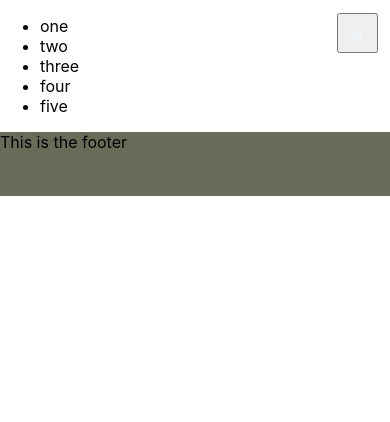
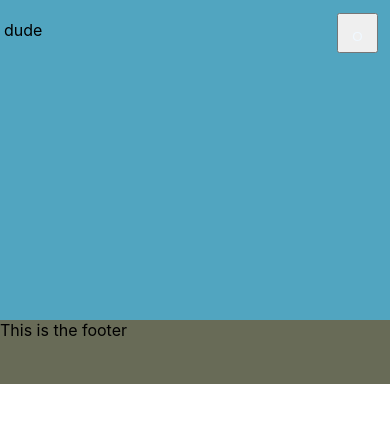
Before and after one commit to chingu-voyages/v33-bears-team-10, a Next.js app: page /QuizSelection in a window 390 px wide. Shown: the top 422 px of the page. Built offline with nearby package versions, Linux system fonts and the light colour scheme.

Commit message:
initial quiz selection page

```diff
--- /dev/null
+++ b/components/sections/QuizCard.tsx
@@ -0,0 +1,11 @@
+import React from 'react';
+import styles from '../../styles/QuizSelection.module.scss';
+//TODO: make a quiz selection card component import that to here and place it
+const QuizCard = (props: any) => {
+  return (
+    <div className={styles.card}>
+      <p>dude</p>
+    </div>
+  );
+};
+export default QuizCard;
--- a/pages/QuizSelection.tsx
+++ b/pages/QuizSelection.tsx
@@ -1,15 +1,13 @@
+import QuizSelectionSection from '../components/sections/QuizCard';
 import React from 'react';
+import QuizCard from '../components/sections/QuizCard';
 
 const QuizSelection = () => {
   return (
     <div>
-      <ul>
-        <li>one</li>
-        <li>two</li>
-        <li>three</li>
-        <li>four</li>
-        <li>five</li>
-      </ul>
+      <QuizCard />
+      {/* <h1>hello</h1> */}
+      {/*  */}
     </div>
   );
 };
--- /dev/null
+++ b/styles/QuizSelection.module.scss
@@ -0,0 +1,56 @@
+.card {
+  background-color: #51a5c0;
+  margin: 0;
+  padding: 0.25em;
+  min-width: 10em;
+  min-height: 20em;
+  font-size: 24px;
+  transition: var(--bouncy-transition);
+  @media screen and (max-width: 414px) {
+    margin: 0;
+    min-width: 2em;
+    font-size: inherit;
+    height: 100%;
+  }
+}
+.flexDetailContainer {
+  min-height: 100%;
+  display: flex;
+  align-items: center;
+  // background-color: #4ad17c;
+  background-color: --light-accent;
+  gap: 1em;
+
+  @media screen and (max-width: 321px) {
+    min-width: none;
+    flex-flow: column;
+  }
+}
+
+.quizGraphicGroup {
+  min-height: 20em;
+  max-width: 50%;
+  display: flex;
+  flex-flow: column;
+  padding-left: 1em;
+  justify-content: center;
+  align-items: center;
+
+  h2 {
+    padding-top: 1em;
+    padding-bottom: 1em;
+    text-align: center;
+    background-color: gray;
+    border-radius: var(--border-radius);
+    margin-bottom: -1em;
+  }
+}
+
+.quizImg {
+}
+
+.details {
+  min-width: auto;
+  background-color: grey;
+  max-width: 15em;
+}
```
